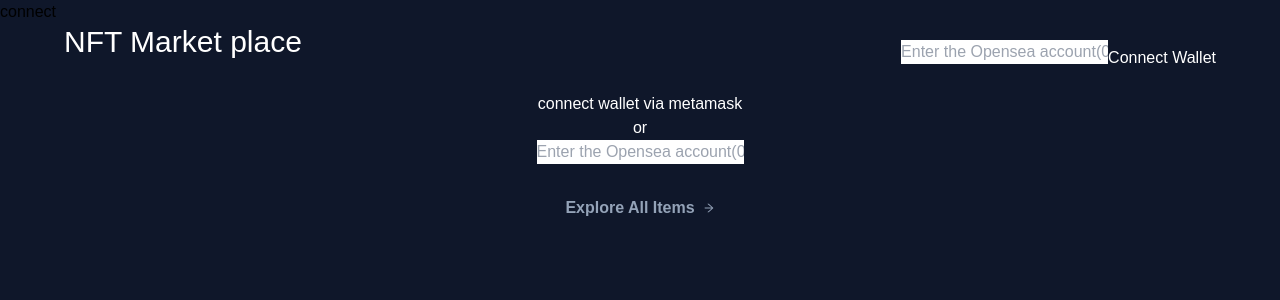
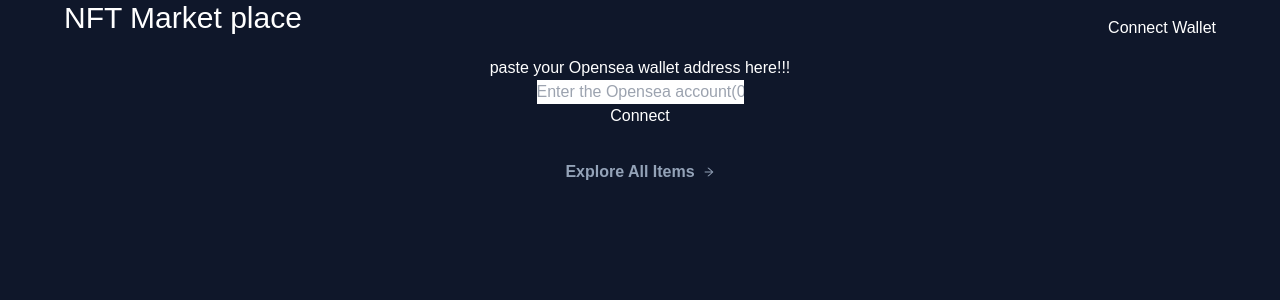
Before and after one commit to staticGuru/nft-marketplace, a React (Vite) app: page / in a window 1280 px wide. Shown: the top 300 px of the page. Built offline with nearby package versions, Linux system fonts and the light colour scheme.

Commit message:
add the wallet connections in the portfolio

```diff
--- a/src/App.jsx
+++ b/src/App.jsx
@@ -4,32 +4,12 @@ import NFTCollections from "./components/NFTCollections/NFTCollections";
 import Header from "./components/Headers/header";
 
 function App() {
-  const [walletAddress,setWalletAddress]=useState(undefined);
-
-async function connect(){
-//   let signer = null;
-//   let provider;
-//   if (window.ethereum == null) {
-
-//     provider = ethers.getDefaultProvider()
-// } else {
-//     provider = new ethers.BrowserProvider(window.ethereum)
-//     signer = await provider.getSigner();
-// }
-// setWalletAddress(signer.address??"")
-}
-useEffect(()=>{
-  // connect();
-},[])
-  return(
+  return (
     <>
-
-    <button onClick={()=>connect()}>connect</button>
-  <Header/>
- <NFTCollections walletAccount={walletAddress}/>
-
+      <Header />
+      <NFTCollections/>
     </>
-  )
+  );
 }
 
 export default App;
--- a/src/components/ConnectWallet/ConnectWallet.jsx
+++ b/src/components/ConnectWallet/ConnectWallet.jsx
@@ -1,11 +1,26 @@
-import React from "react";
+import React, { useState } from "react";
+import { useStateContext } from "../../context";
 
 function ConnectWallet() {
+  const [openSeaAccount, setOpenSeaAccount] = useState("");
+  const { changeCurrentUserAccount } = useStateContext();
+  const handleAccountChange = (e) => {
+    setOpenSeaAccount(e.target.value);
+  };
+  const connectAccountChange = () => {
+    changeCurrentUserAccount(openSeaAccount);
+  };
   return (
     <div className="flex flex-col items-center justify-center">
-      <p>connect wallet via metamask</p>
-      <p>or</p>
-      <input placeholder="Enter the Opensea account(0xa1243...A3422)" />
+      <p>paste your Opensea wallet address here!!!</p>
+      <input
+        placeholder="Enter the Opensea account(0xa1243...A3422)"
+        value={openSeaAccount}
+        onChange={handleAccountChange}
+      />
+      <div onClick={connectAccountChange}>
+        <p>Connect</p>
+      </div>
     </div>
   );
 }
--- a/src/components/ConnectWallet/ConnectWalletButton.jsx
+++ b/src/components/ConnectWallet/ConnectWalletButton.jsx
@@ -62,14 +62,7 @@ function ConnectWalletButton() {
     }
   };
   return (
-    <div className="flex flex-row">
-      <div class="mb-3 pt-0">
-        <input
-          type="text"
-          placeholder="Enter the Opensea account(0xa1243...A3422)"
-          classkName="px-3 py-3 placeholder-slate-300 text-slate-600 relative bg-white bg-white rounded text-sm border-0 shadow outline-none focus:outline-none focus:ring w-1/2"
-        />
-      </div>
+    <div>
       <button
         className="button is-white connect-wallet"
         onClick={connectWallet}
--- a/src/components/NFTCollections/NFTCollections.jsx
+++ b/src/components/NFTCollections/NFTCollections.jsx
@@ -12,21 +12,20 @@ import Header from "../Headers/header";
 import ConnectWallet from "../ConnectWallet/ConnectWallet";
 import { useStateContext } from "../../context";
 
-function NFTCollections({walletAccount}) {
+function NFTCollections() {
   const [nftLists, setNftLists] = React.useState([]);
-  const currentUserAccount = useStateContext();
-  console.log("currentUserAccount,currentUserAccount",currentUserAccount)
+  const { currentUserAccount } = useStateContext();
 
   React.useEffect(() => {
-     console.log("walletAccount",walletAccount,currentUserAccount)
-     let demoaccount="0x943590A42C27D08e3744202c4Ae5eD55c2dE240D"
+    console.log("walletAccount", currentUserAccount);
+    let demoaccount = "0x943590A42C27D08e3744202c4Ae5eD55c2dE240D";
     async function fetchData() {
       const items = await fetch(
-        `https://api.opensea.io/api/v1/collections?asset_owner=${walletAccount}&offset=0&limit=50`
+        `https://api.opensea.io/api/v1/collections?asset_owner=${currentUserAccount}&offset=0&limit=50`
       )
         .then((res) => res.json())
         .then((res) => {
-          console.log("res=====>",res)
+          console.log("res=====>", res);
           return res;
         })
         .catch((e) => {
@@ -36,23 +35,18 @@ function NFTCollections({walletAccount}) {
         });
       setNftLists(items);
     }
-    if(walletAccount) fetchData();
-  }, [walletAccount]);
-  React.useEffect(()=>{
-    console.log("fromenftcollectionss",currentUserAccount)
-  },[currentUserAccount])
+    if (currentUserAccount) fetchData();
+  }, [currentUserAccount]);
 
   return (
     <>
-
-
       <section className="p-4 pb-24 text-white">
         <div className="container max-w-6xl mx-auto overflow-hidden">
           <div className="flex flex-col items-center space-y-8">
-
             {/* Collection of NFTs */}
-            {!walletAccount?<ConnectWallet/>:
-            nftLists.length ? (
+            {!currentUserAccount ? (
+              <ConnectWallet />
+            ) : nftLists.length ? (
               <motion.div
                 variants={parentNFTVariants}
                 initial="hidden"
--- a/src/context/index.jsX
+++ b/src/context/index.jsX
@@ -1,11 +1,12 @@
-import React, { useContext, createContext } from "react";
+import React, { useContext, createContext, useState } from "react";
 const StateContext = createContext();
 export const StateContextProvider = ({ children }) => {
-  let currentUserAccount = null;
+  const [currentUserAccount,setCurrentUserAccount] = useState(null)
+  // let currentUserAccount = null;
   const changeCurrentUserAccount = (data) => {
     console.log("contextData",data)
-    currentUserAccount = data;
-    return currentUserAccount;
+    setCurrentUserAccount(data);
+    // return currentUserAccount;
   };
   return (
     <StateContext.Provider
```
